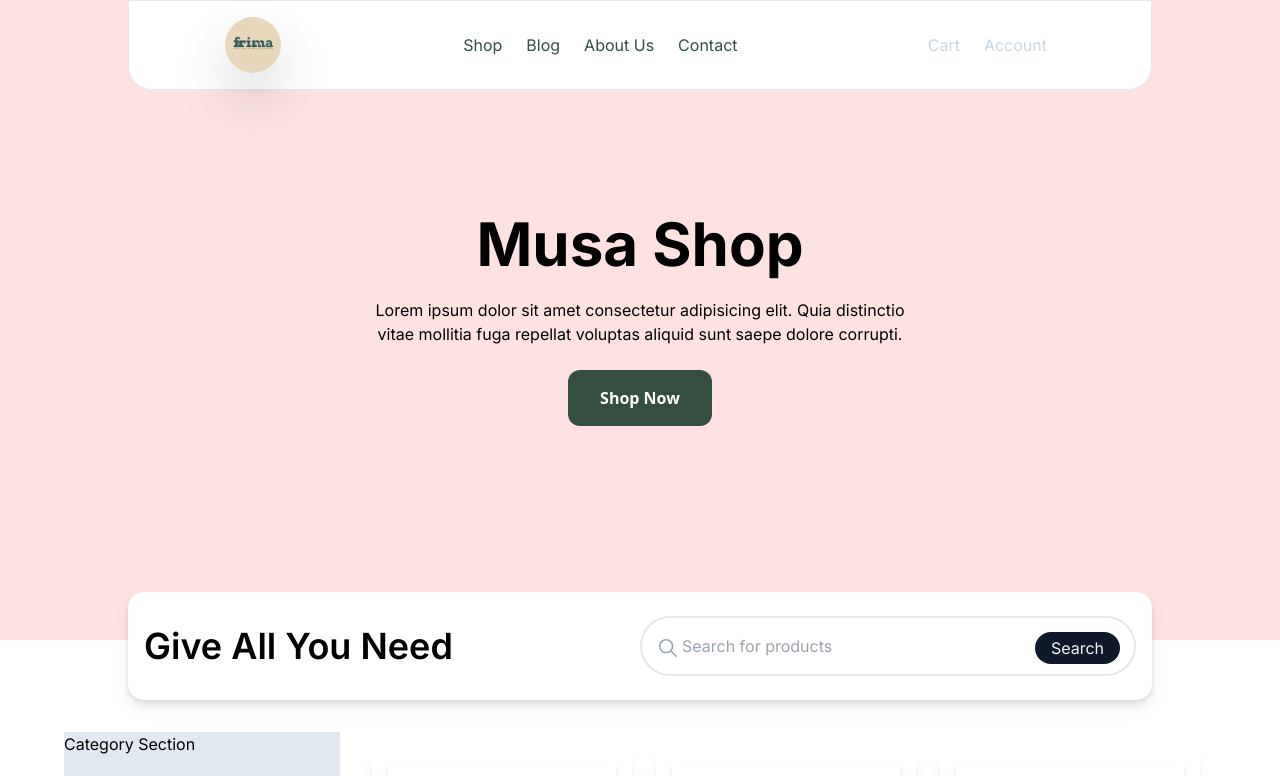
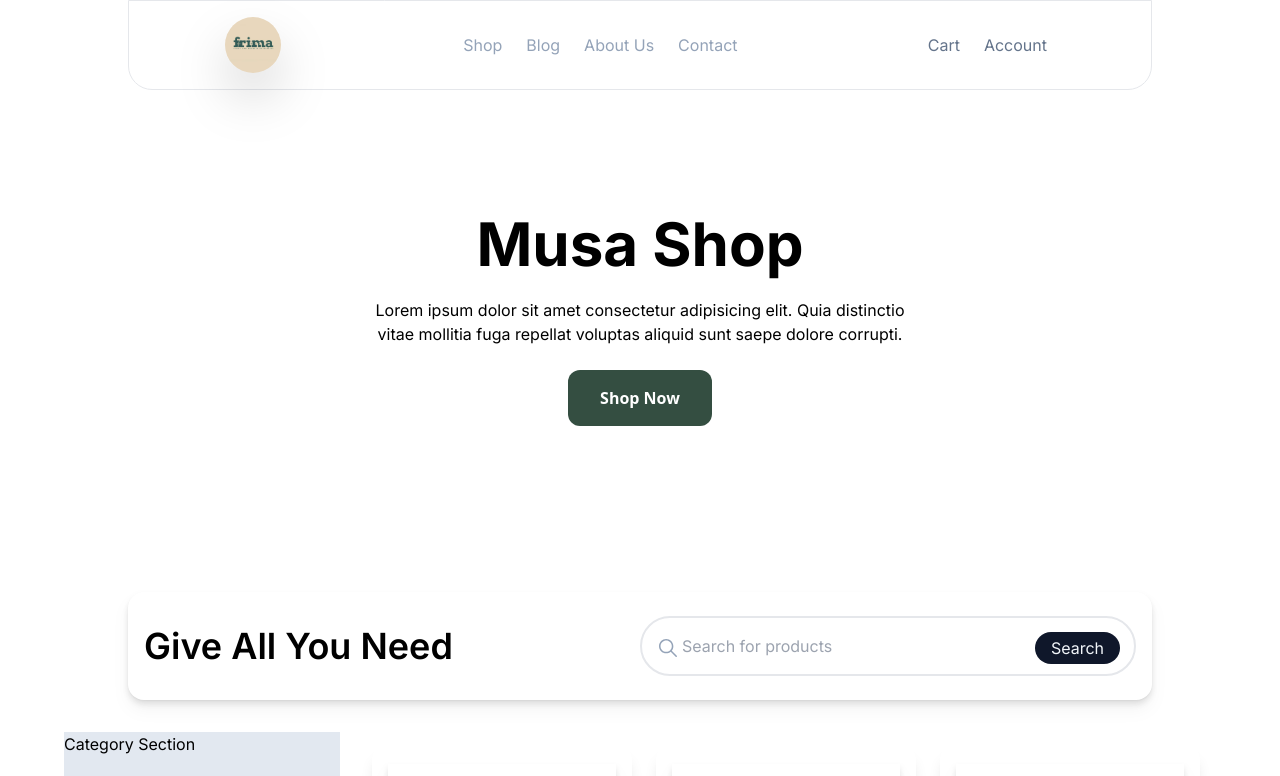
Before and after one commit to codeplan73/frimatech, a Next.js app: page / in a window 1280 px wide. Shown: the top 776 px of the page. Built offline with nearby package versions, Linux system fonts and the light colour scheme.

Commit message:
modified the navbar

```diff
--- a/app/Navbar.tsx
+++ b/app/Navbar.tsx
@@ -49,9 +49,9 @@ const Navbar = () => {
       }`}
     >
       <div
-        className={`w-90 md:w-[80vw]  md:px-20 mx-auto transition-all duration-300 border rounded-b-3xl  ${
+        className={`group w-90 md:w-[80vw]  md:px-20 mx-auto transition-all duration-300 border rounded-b-3xl  ${
           isScrolled
-            ? "bg-[#344e41] bg-opacity-60 backdrop-blur-md"
+            ? "bg-[#344e41] bg-opacity-60 backdrop-blur-md text-white"
             : "bg-white"
         }`}
       >
@@ -71,9 +71,10 @@ const Navbar = () => {
                 key={link.href}
                 href={link.href}
                 className={classnames({
-                  "text-[#ff7d00] p-2 rounded-xl": link.href === currentPath,
-                  "text-[#344e41]": link.href !== currentPath,
-                  "transition-colors hover:text-red-500 p-2 rounded-xl": true,
+                  "text-slate-950 p-2 rounded-xl": link.href === currentPath,
+                  "text-slate-400": link.href !== currentPath,
+                  "text-white": isScrolled,
+                  "transition-colors hover:text-[#dbc547] p-2 rounded-xl": true,
                 })}
               >
                 {link.label}
@@ -86,10 +87,10 @@ const Navbar = () => {
                 key={link.href}
                 href={link.href}
                 className={classnames({
-                  "text-warningColor p-2 rounded-xl": link.href === currentPath,
-                  "text-slate-300": link.href !== currentPath,
-                  "transition-colors hover:text-warningColor p-2 rounded-xl":
-                    true,
+                  "text-slate-950 p-2 rounded-xl": link.href === currentPath,
+                  "text-slate-500": link.href !== currentPath,
+                  "text-white": isScrolled,
+                  "transition-colors hover:text-[#dbc547] p-2 rounded-xl": true,
                 })}
               >
                 {link.label}
--- a/app/components/home/Hero.tsx
+++ b/app/components/home/Hero.tsx
@@ -3,7 +3,7 @@ import React from "react";
 
 const Hero = () => {
   return (
-    <div className="h-[60vh] md:h-[80vh] w-full flex flex-col items-center justify-center bg-red-100 gap-6 px-10">
+    <div className="h-[60vh] md:h-[80vh] w-full flex flex-col items-center justify-center bg-white gap-6 px-10">
       <h4 className="text-4xl md:text-6xl font-bold">Musa Shop</h4>
       <p className="text-center">
         Lorem ipsum dolor sit amet consectetur adipisicing elit. Quia distinctio
```
